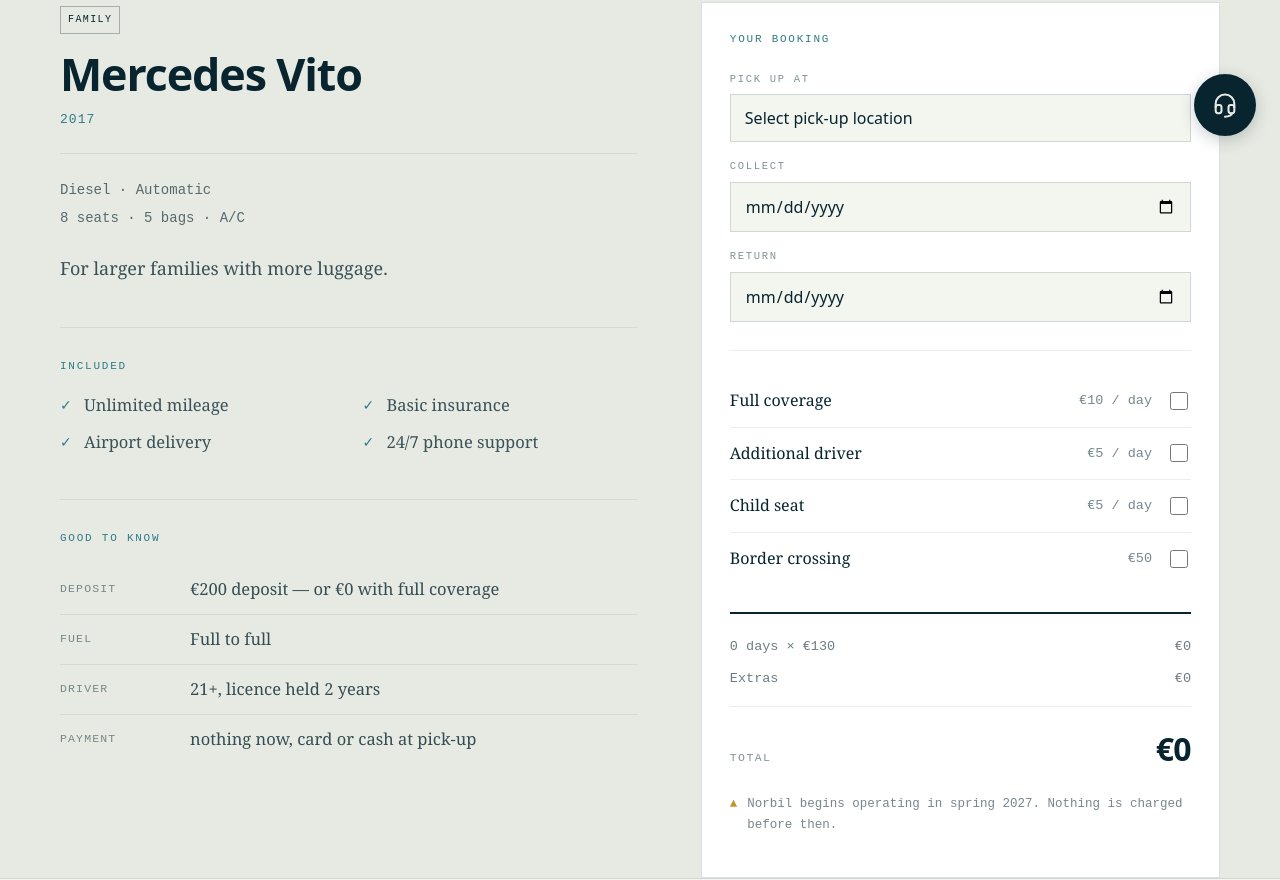
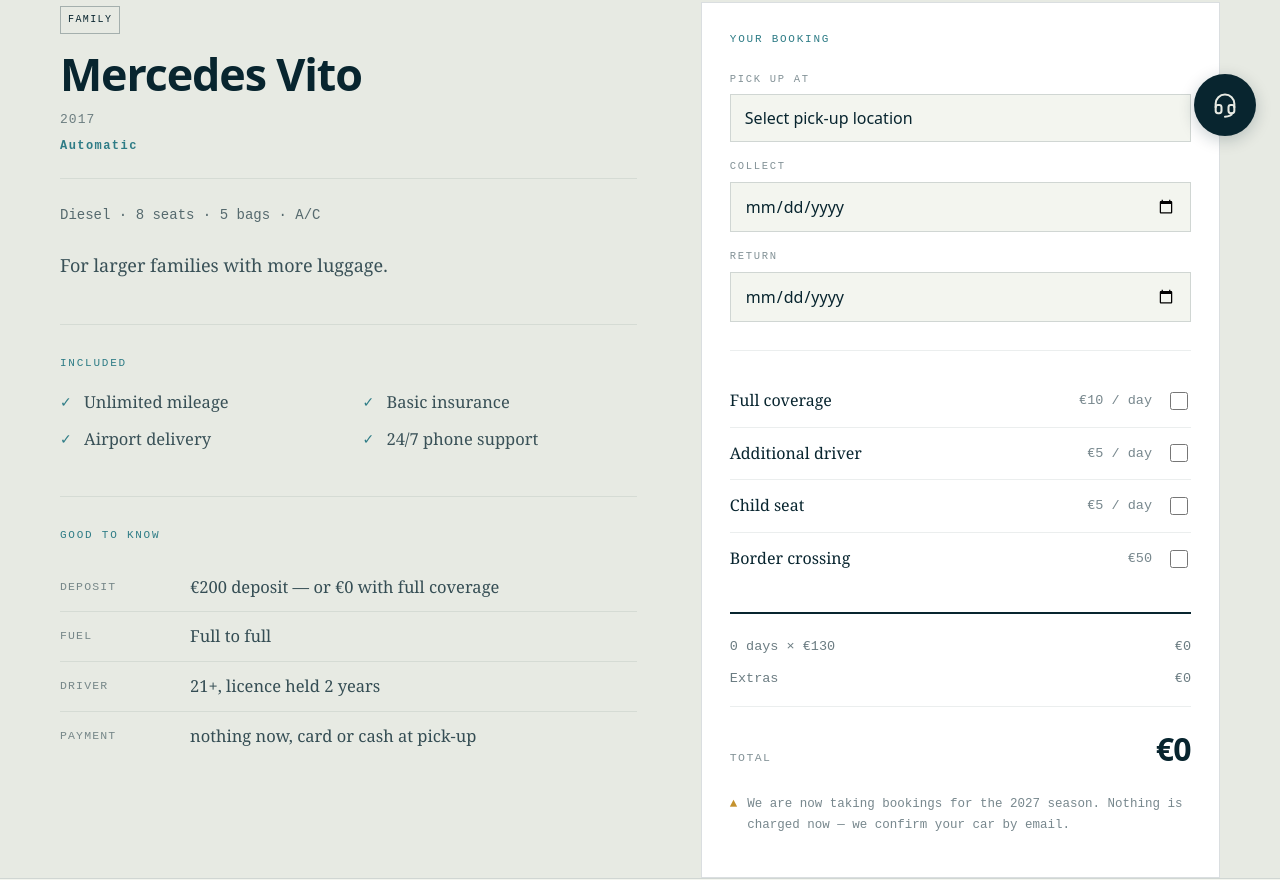
Before and after one commit to Dusko89/Norbil-rent-a-car, a React (Vite) app: page /vozila/mercedes-vito in a window 1280 px wide. Shown: the part 640-1520 px from the top of the page. Built offline with nearby package versions, Linux system fonts and the light colour scheme.

Commit message:
Open bookings for 2027 season instead of showing a start date
- Booking note and CarPage hint aligned to the same message
- Nothing charged upfront, confirmation by email

```diff
--- a/src/components/Booking.jsx
+++ b/src/components/Booking.jsx
@@ -99,7 +99,7 @@
 
                 <p className={styles.note}>
                     <span>▲</span>
-                    <span>Norbil begins operating in spring 2027. Reserve now and we confirm your car as soon as the season opens — nothing is charged before then.</span>
+                    <span>We are now taking bookings for the 2027 season. Nothing is charged now — we confirm your car by email.</span>
                 </p>
             </div>
         </section>
--- a/src/components/CarCard.jsx
+++ b/src/components/CarCard.jsx
@@ -24,7 +24,7 @@
                 <span className={styles.year}>{car.year}</span>
                 <span className={styles.gearbox}>{transmissionLabels[car.transmission]}</span>
                 <div className={styles.spec}>
-                    {fuelLabels[car.fuel]} · <br />
+                    {fuelLabels[car.fuel]}  <br />
                     {car.seats} seats · {car.bags} bags{car.ac && <span> · A/C</span>}
                 </div>
                 <p className={styles.note}>{car.note}</p>
--- a/src/components/CarCard.module.css
+++ b/src/components/CarCard.module.css
@@ -63,8 +63,8 @@
 
 .year {
     font-family: var(--mono);
-    font-size: 11px;
-    color: var(--sea);
+    font-size: 13px;
+    color: rgba(8, 37, 47, .55);
     letter-spacing: .08em;
 }
 
--- a/src/components/Hero.module.css
+++ b/src/components/Hero.module.css
@@ -115,6 +115,8 @@
     .photo img { object-position: 64% 46%; }
     .photo::after {
         background: linear-gradient(0deg, rgba(6,28,37,.95) 6%, rgba(6,28,37,.78) 46%, rgba(6,28,37,.55) 100%);
-
+    }
+    .in {
+        padding: 56px 0 105px;
     }
 }
--- a/src/pages/CarPage.jsx
+++ b/src/pages/CarPage.jsx
@@ -83,10 +83,9 @@
                     <span className={styles.tag}>{tagLabels[car.tag]}</span>
                     <h1 className={styles.name}>{car.name}</h1>
                     <span className={styles.year}>{car.year}</span>
-
+                    <span className={styles.gearbox}>{transmissionLabels[car.transmission]}</span>
                     <div className={styles.spec}>
-                        {fuelLabels[car.fuel]} · {transmissionLabels[car.transmission]}<br />
-                        {car.seats} seats · {car.bags} bags{car.ac && " · A/C"}
+                        {fuelLabels[car.fuel]} · {car.seats} seats · {car.bags} bags{car.ac && " · A/C"}
                     </div>
 
                     <p className={styles.note}>{car.note}</p>
@@ -196,7 +195,7 @@
 
                     <p className={styles.hint}>
                         <span>▲</span>
-                        <span>Norbil begins operating in spring 2027. Nothing is charged before then.</span>
+                        <span>We are now taking bookings for the 2027 season. Nothing is charged now — we confirm your car by email.</span>
                     </p>
                 </div>
 
--- a/src/pages/CarPage.module.css
+++ b/src/pages/CarPage.module.css
@@ -57,7 +57,7 @@
 .year {
     font-family: var(--mono);
     font-size: 13px;
-    color: var(--sea);
+    color: rgba(8, 37, 47, .55);
     letter-spacing: .08em;
 }
 
@@ -77,6 +77,16 @@
     color: rgba(8,37,47,.78);
     margin: 22px 0 0;
     max-width: 52ch;
+}
+
+.gearbox {
+    display: block;
+    margin: 6px 0 0;
+    font-family: var(--mono);
+    font-size: 12px;
+    letter-spacing: .12em;
+    font-weight: 600;
+    color: var(--sea);
 }
 
 /*  info blocks  */
--- a/src/pages/Home.jsx
+++ b/src/pages/Home.jsx
@@ -11,8 +11,8 @@
         <div>
             <Hero/>
             <Booking/>
+            <Fleet/>
             <Distances/>
-            <Fleet/>
             <Electric/>
             <Standard/>
             <Faq/>
```
